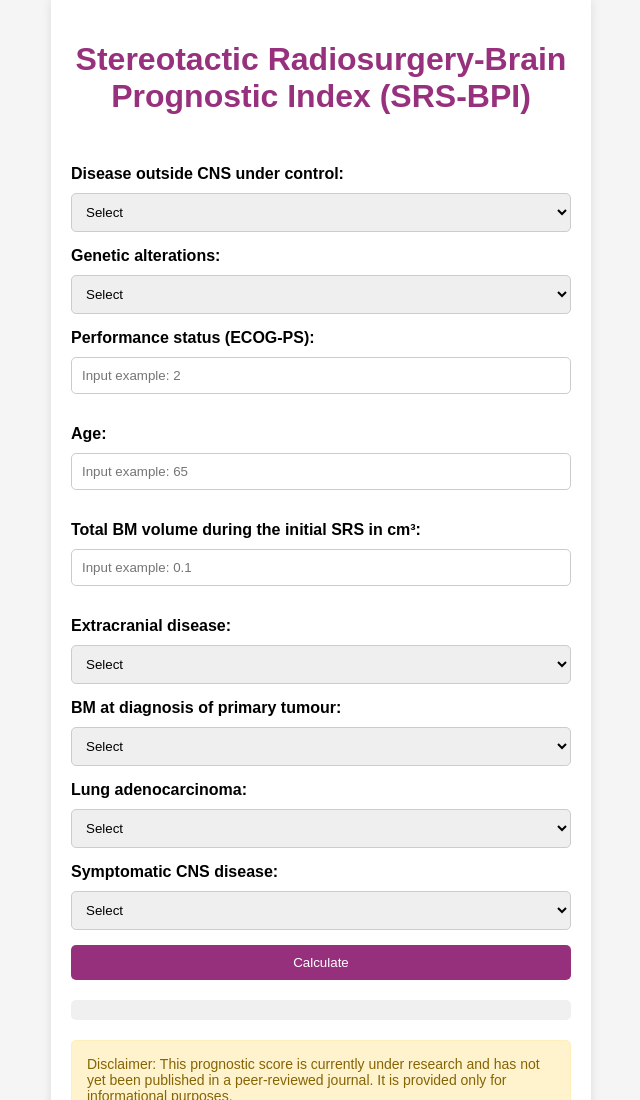
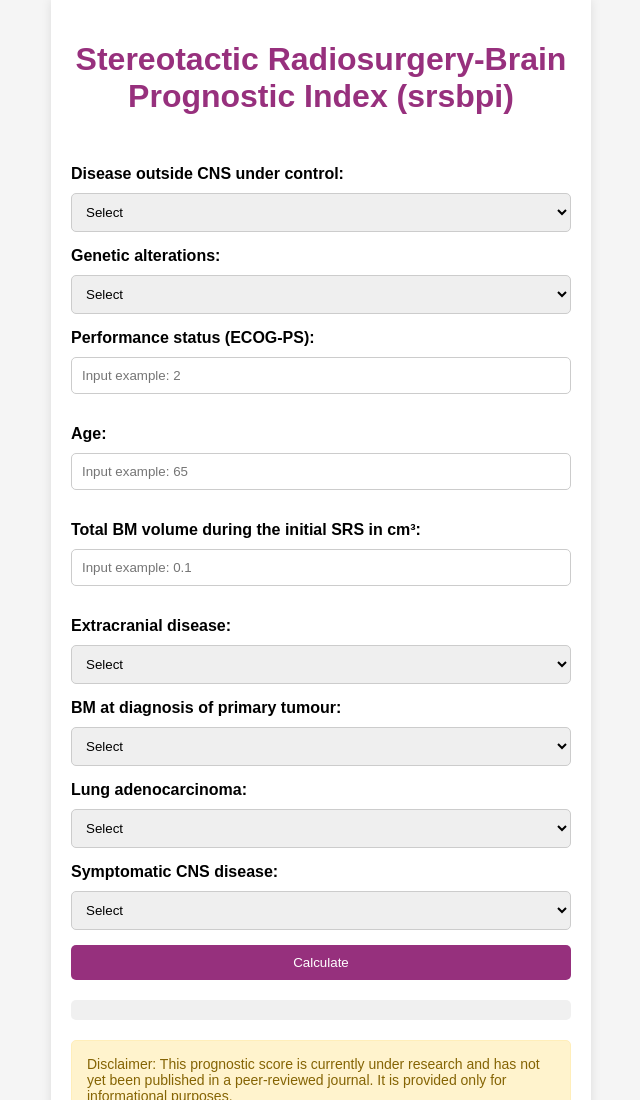
Before and after one commit to konkalaitzidis/srsbpi, a plain HTML site: page index.html in a window 1280 px wide. Shown: the top 1100 px of the page, without its empty margins (319-959 px from the left). Drawn offline with Linux system fonts and the light colour scheme.

Commit message:
updated README.md

```diff
--- a/index.html
+++ b/index.html
@@ -127,7 +127,7 @@
 		</div>
 
 		<!-- Calculator container -->
-		<h1 class="h1">Stereotactic Radiosurgery-Brain Prognostic Index (SRS-BPI)</h1>
+		<h1 class="h1">Stereotactic Radiosurgery-Brain Prognostic Index (srsbpi)</h1>
 		<form id="calculator-form">
 
 			<!-- TODO: Add content within the fields for correct input -->
```
Also changed, not shown: 1 other file.
